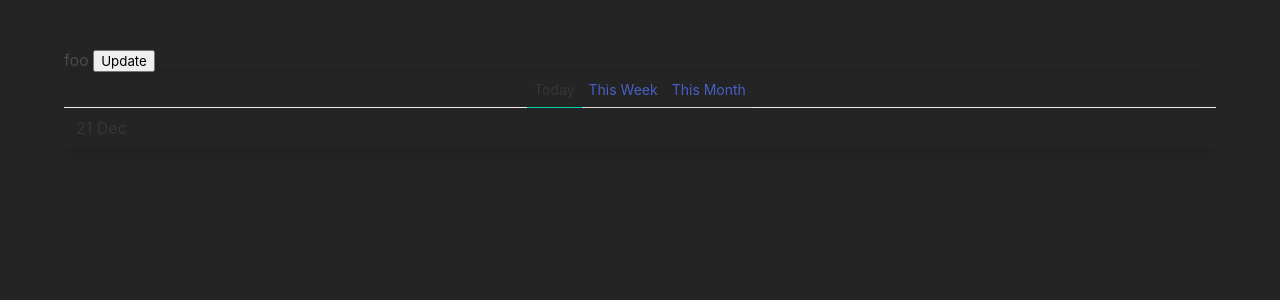
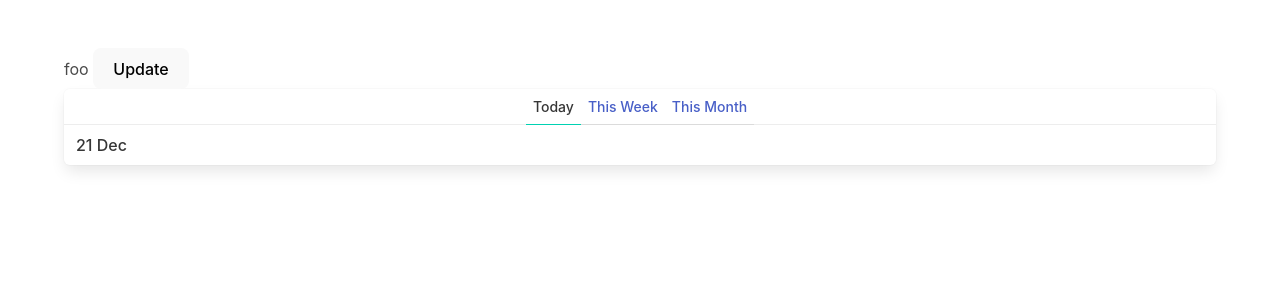
Before and after one commit to loiaconof/vueCourse, a Vue app: page / in a window 1280 px wide. Shown: the top 300 px of the page. Built offline with nearby package versions, Linux system fonts and the light colour scheme.

Commit message:
style update

```diff
--- a/src/style.css
+++ b/src/style.css
@@ -15,7 +15,7 @@
   -webkit-text-size-adjust: 100%;
 }
 
-/*a {
+a {
   font-weight: 500;
   color: #646cff;
   text-decoration: inherit;
@@ -24,13 +24,13 @@ a:hover {
   color: #535bf2;
 }
 
-body {
+/*body {
   margin: 0;
   display: flex;
   place-items: center;
   min-width: 320px;
   min-height: 100vh;
-}
+}*/
 
 h1 {
   font-size: 3.2em;
@@ -60,12 +60,12 @@ button:focus-visible {
   padding: 2em;
 }
 
-#app {
+/*#app {
   max-width: 1280px;
   margin: 0 auto;
   padding: 2rem;
   text-align: center;
-}
+}*/
 
 @media (prefers-color-scheme: light) {
   :root {
@@ -78,4 +78,4 @@ button:focus-visible {
   button {
     background-color: #f9f9f9;
   }
-}*/
+}
```
